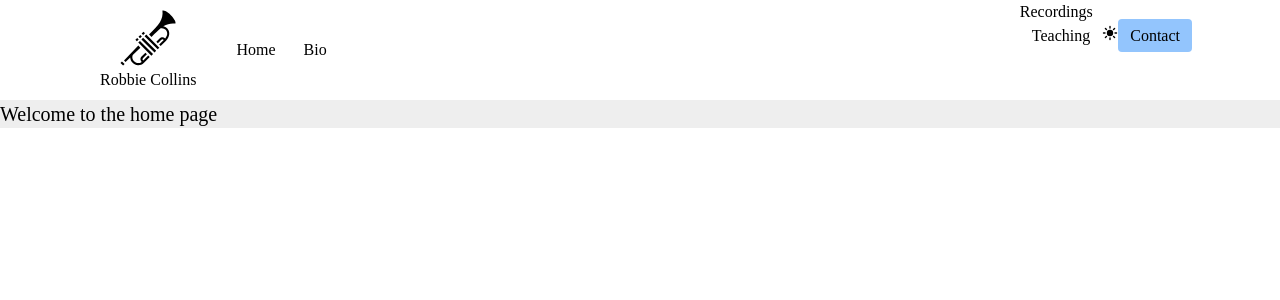
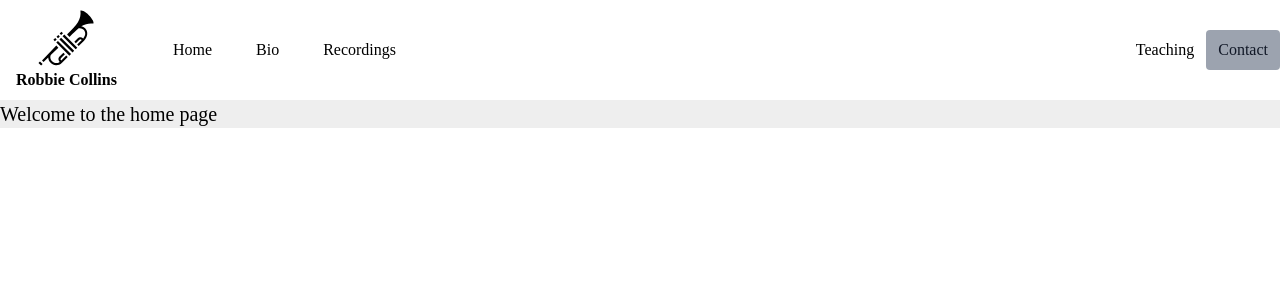
Before and after one commit to Nealium104/robbie, a Next.js app: page / in a window 1280 px wide. Shown: the top 300 px of the page. Built offline with nearby package versions, Linux system fonts and the light colour scheme.

Commit message:
fixed nav

```diff
--- a/src/components/Nav.js
+++ b/src/components/Nav.js
@@ -29,53 +29,50 @@ export default function Nav() {
   }, []);
 
       return (
-        <nav>
-            {/* Primary Div */}
-            <div className='xl:max-w-6xl mx-auto px-6'>
+        <nav className='font-thin'>
+            {/* // Nav */}
+            <div className='max-w-7xl mx-auto'>
               <div className='flex justify-between'>
-                    <div className='flex items-center space-x-4'>
-                        <div className='py-2 px-3'>
+                <div className='flex space-x-4'>
+                  <div className='mr-2 py-2 px-4'>
                     <Link href='/'>
-                            <GiTrumpet className='text-6xl mx-auto font-bold' />
-                            Robbie Collins
+                    <GiTrumpet className='text-6xl mx-auto' />
+                    <span className='font-bold'>Robbie Collins</span>
                     </Link>
                   </div>
-
-                        <div className='hidden md:flex items-center space-x-1'>
-                            <Link href="/" className='py-2 px-3'>Home</Link>
-                            <Link href="/bio/" className='py-2 px-3'>Bio</Link>
+            {/* // Primary */}
+                  <div className='hidden md:flex items-center space-x-3'>
+                    <Link href='/' className=' py-2 px-4'>Home</Link>
+                    <Link href='/bio/' className=' py-2 px-4'>Bio</Link>
+                    <Link href="/recordings/" className='py-2 px-4'>Recordings</Link>
                   </div>
                 </div>
+            {/* // Secondary */}
+                <div className='hidden md:flex items-center space-x-3'>
 
-
-            {/* Secondary Div */}
-            <div>
-                <Link href="/recordings/" className='hidden md:flex items-center space-x-1'>Recordings</Link>
-                <Link href="/teaching/" className='py-2 px-3'>Teaching</Link>
-                <button>
-                    <IoSunny />
-                </button>
-                <Link href="/contact/" className='py-2 px-3 bg-blue-300 rounded hover:bg-blue-400'>Contact</Link>
+                  <Link href="/teaching/" className=''>Teaching</Link>
+                  <Link href="/contact/" className='py-2 px-3 bg-gray-400 text-gray-900 rounded'>Contact</Link>
                 </div>
-
-            {/* Mobile Menu Collapse Button */}
-            <div className='md:hidden flex items-center'>
-                <button className='mobile-menu-button' ref={btnRef}>
-                    <IoReorderThreeSharp />
+                {/* mobile button */}
+                  <div className='md:hidden flex items-center mobile-menu-button'>
+                    <button ref={btnRef}>
+                      <IoReorderThreeSharp className='text-3xl'/>
                     </button>
                   </div>
                   </div>
-        {/* Mobile Menu */}
-        <div className='flex flex-col items-center mobile-menu hidden md:hidden' ref={menuRef}>
-        <Link href="/">Home</Link>
-        <Link href="/bio/">Bio</Link>
-        <Link href="/recordings/">Recordings</Link>
-        <Link href="/teaching/">Teaching</Link>
-        <Link href="/contact/">Contact</Link>
-
+            </div>
+             {/* // Mobile Menu */}
+             <div className='hidden mobile-menu md:hidden' ref={menuRef}>
+            <div className='flex flex-col justify-center items-center'>
+              <Link href="/" className='block py-4 px-4 text-sm'>Home</Link>
+              <Link href="/bio/" className='block py-4 px-4 text-sm'>Bio</Link>
+              <Link href="/recordings/" className='block py-4 px-4 text-sm'>Recordings</Link>
+              <Link href="/teaching/" className='block py-4 px-4 text-sm'>Teaching</Link>
+              <Link href="/contact/" className='block py-4 px-4 text-sm'>Contact</Link>
             </div>
           </div>
         </nav>
+
+
       )
-
 }
```
Lines whose indentation alone changed are shown as unchanged.
